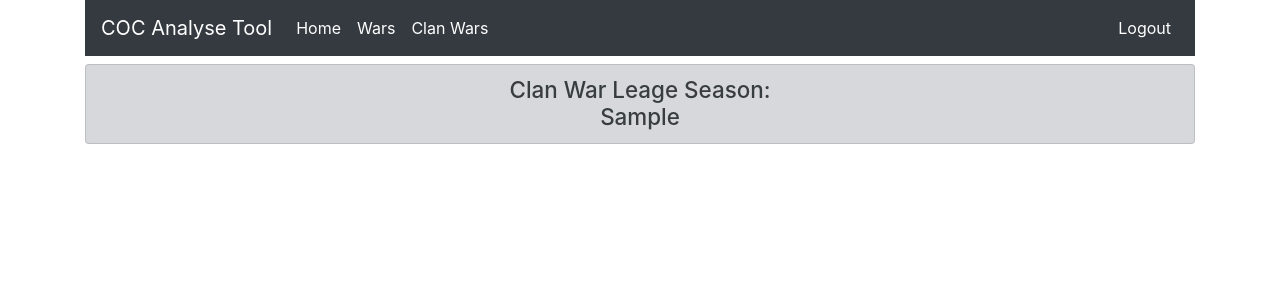
After one commit to KevDi/coc_tool, a Flask app: page /coc/wars/clan-wars in a window 1280 px wide. The commit adds this page. Shown: the top 300 px of the page. Run offline with Flask 2, Linux system fonts and the light colour scheme; a user stored in the database is signed in; tables that the repository leaves empty hold one stand-in row (values such as "Sample post"); some libraries are stand-ins or nearby versions.

Commit message:
Display CWLs

```diff
--- a/app/templates/base.html
+++ b/app/templates/base.html
@@ -38,8 +38,11 @@
                     <li class="nav-item active">
                         <a class="nav-link" href="{{url_for('wars.wars')}}">Wars</a>
                     </li>
+                    <li class="nav-item active">
+                        <a class="nav-link" href="{{url_for('wars.clan_wars')}}">Clan Wars</a>
+                    </li>
                 </ul>
-                <ul class="navbar-nav my-2 my-lg-0">
+                <ul class=" navbar-nav my-2 my-lg-0">
                     {% if current_user.is_authenticated %}
                     <li class="nav-item active">
                         <a class="nav-link" href="{{url_for('auth.logout')}}">Logout</a>
--- /dev/null
+++ b/app/templates/wars/clan_wars.html
@@ -0,0 +1,20 @@
+{% extends "base.html" %}
+
+{% block content %}
+
+<ul class="list-group">
+    {% for season in cwl %}
+    <a class="list-group-item list-group-item-action list-group-item-secondary war-summery" href="#">
+        <div class="row justify-content-md-center">
+            <h2 class="col text-center" style="margin-bottom: 0;">Clan War Leage Season:</h2>
+        </div>
+        <div class="row justify-content-md-center">
+            <h2 class="col text-center" style="margin-bottom: 0;">{{season.season}}</h2>
+        </div>
+    </a>
+    {% endfor %}
+
+
+</ul>
+
+{% endblock %}
--- a/app/wars/routes.py
+++ b/app/wars/routes.py
@@ -1,7 +1,7 @@
 from flask import render_template
 from flask_login.utils import login_required
 from app.wars import bp
-from app.models import War
+from app.models import War, ClanWarLeague
 
 
 @bp.route("/wars")
@@ -91,3 +91,10 @@ def war(war_id):
         opponent_war_result=opponent_war_result,
         user_battles=user_battles,
     )
+
+
+@bp.route("/clan-wars")
+@login_required
+def clan_wars():
+    cwl = ClanWarLeague.query.all()
+    return render_template("wars/clan_wars.html", title="Clan War Leagues", cwl=cwl)
```
Also changed, not shown: 1 other file.
